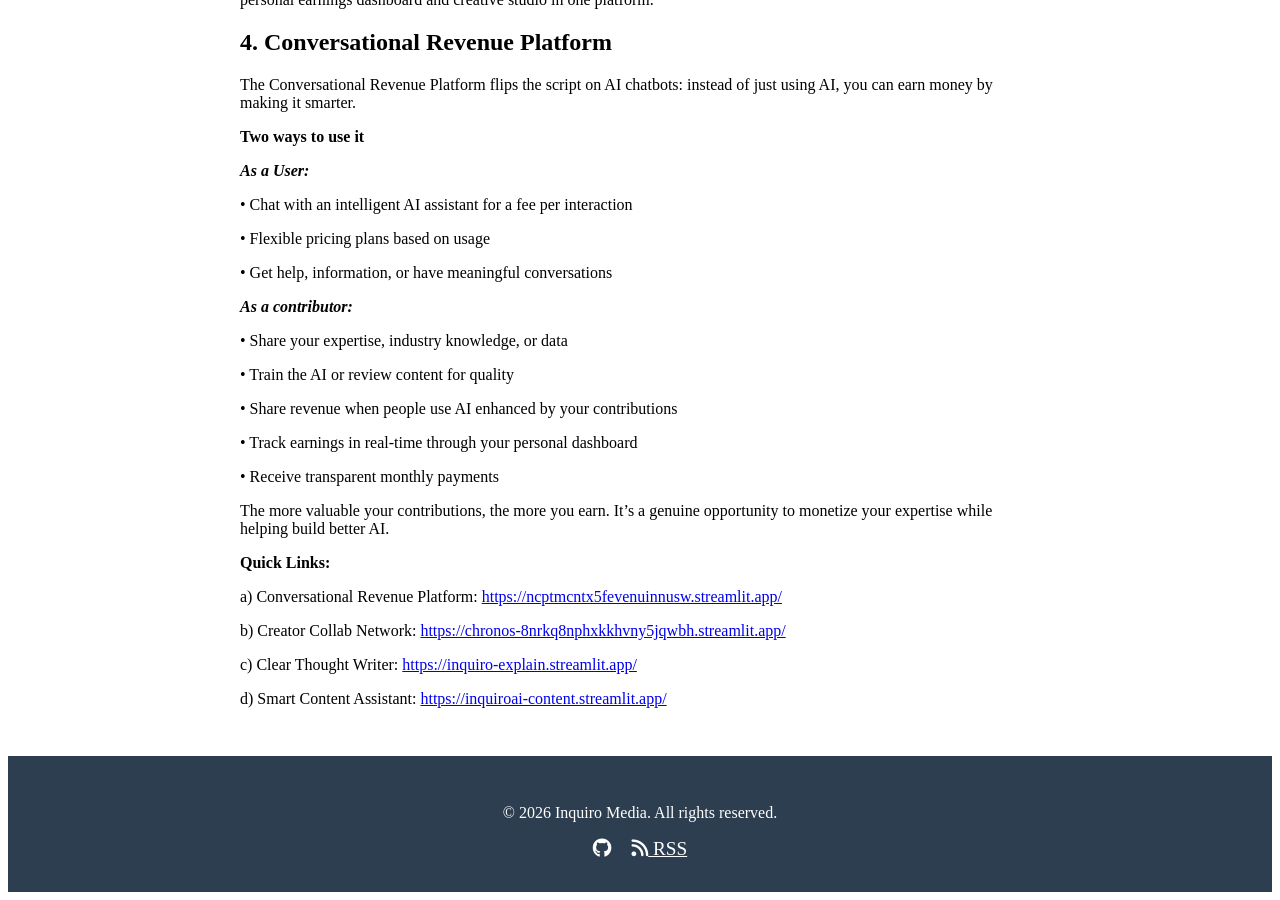
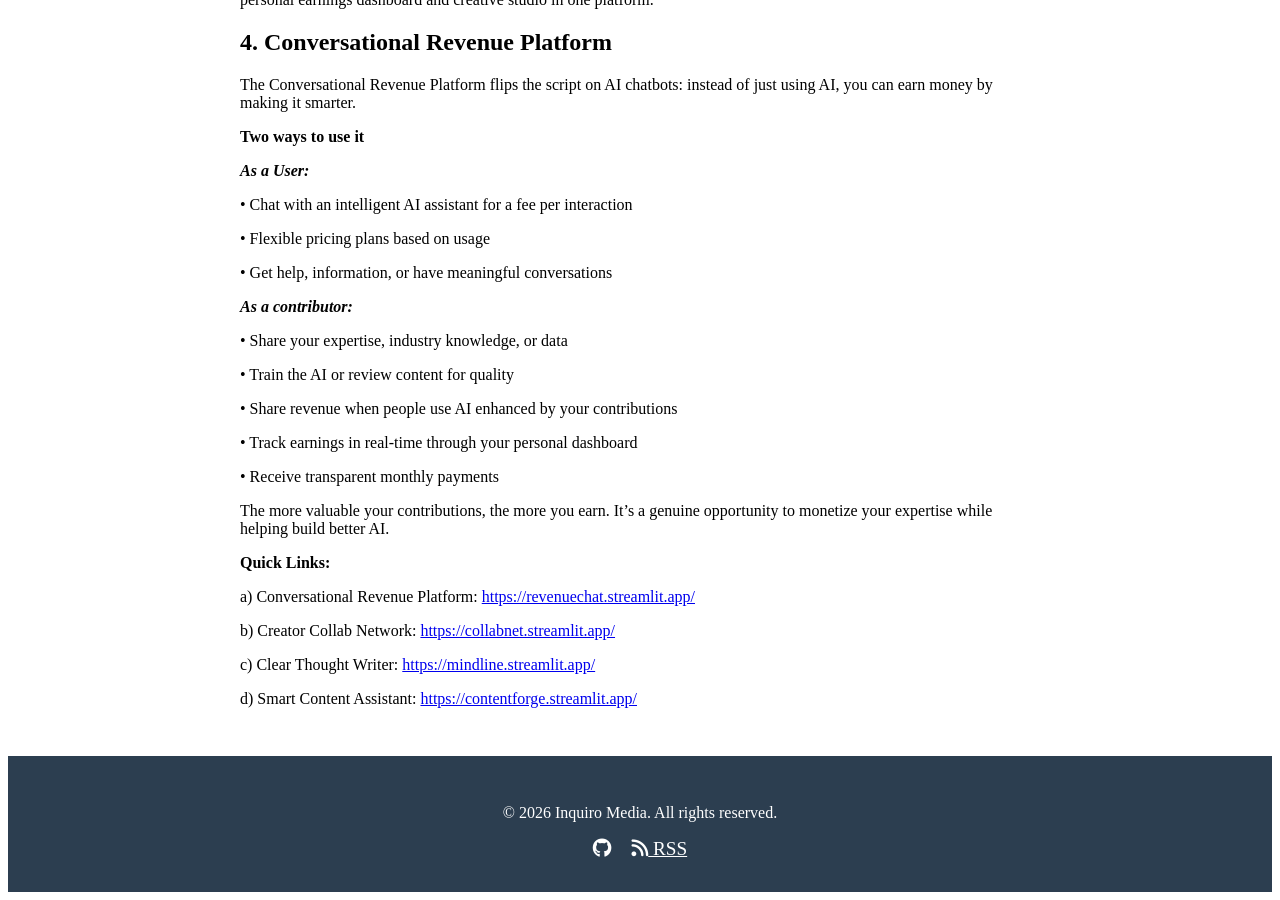
Before and after one commit to faisalmrasul/inquiro-media, a Jekyll site: the page built from _posts/2025-12-01-welcome-to-inquiro-media-labs.md, in a window 1280 px wide and 900 px high, scrolled down 1318 px. Built offline with Jekyll 4.4.1, drawn with Linux system fonts in a browser that asks for light colours; our own code applies the rules of GitHub Pages for plain Markdown files; part of the change alters nothing that is shown.

Commit message:
Update 2025-12-01-welcome-to-inquiro-media-labs.md

```diff
--- a/_posts/2025-12-01-welcome-to-inquiro-media-labs.md
+++ b/_posts/2025-12-01-welcome-to-inquiro-media-labs.md
@@ -93,10 +93,10 @@ The more valuable your contributions, the more you earn. It's a genuine opportun
 
 **Quick Links:**
 
-a) Conversational Revenue Platform: [https://ncptmcntx5fevenuinnusw.streamlit.app/](https://ncptmcntx5fevenuinnusw.streamlit.app/)
+a) Conversational Revenue Platform: [https://revenuechat.streamlit.app/](https://revenuechat.streamlit.app/)
 
-b) Creator Collab Network: [https://chronos-8nrkq8nphxkkhvny5jqwbh.streamlit.app/](https://chronos-8nrkq8nphxkkhvny5jqwbh.streamlit.app/)
+b) Creator Collab Network: [https://collabnet.streamlit.app/](https://collabnet.streamlit.app/)
 
-c) Clear Thought Writer: [https://inquiro-explain.streamlit.app/](https://inquiro-explain.streamlit.app/)
+c) Clear Thought Writer: [https://mindline.streamlit.app/](https://mindline.streamlit.app/)
 
-d) Smart Content Assistant: [https://inquiroai-content.streamlit.app/](https://inquiroai-content.streamlit.app/)
+d) Smart Content Assistant: [https://contentforge.streamlit.app/](https://contentforge.streamlit.app/)
```
